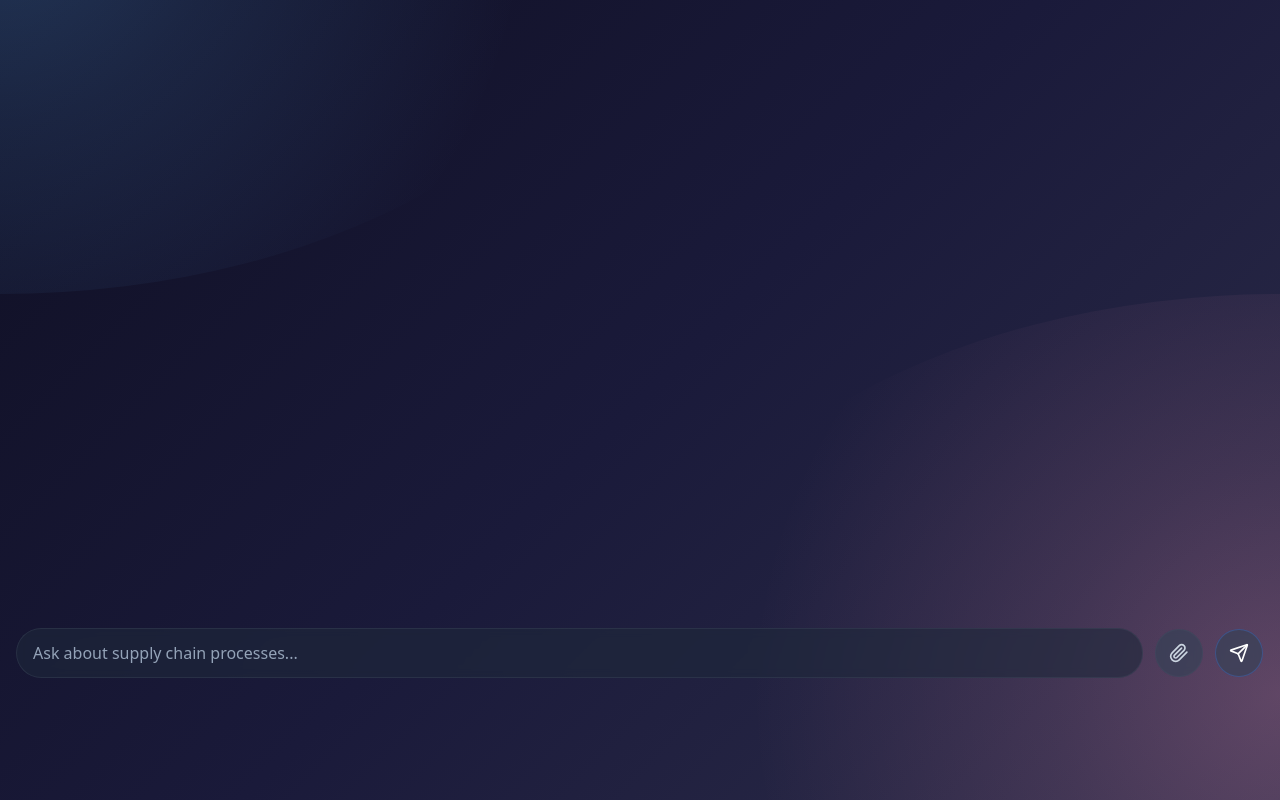
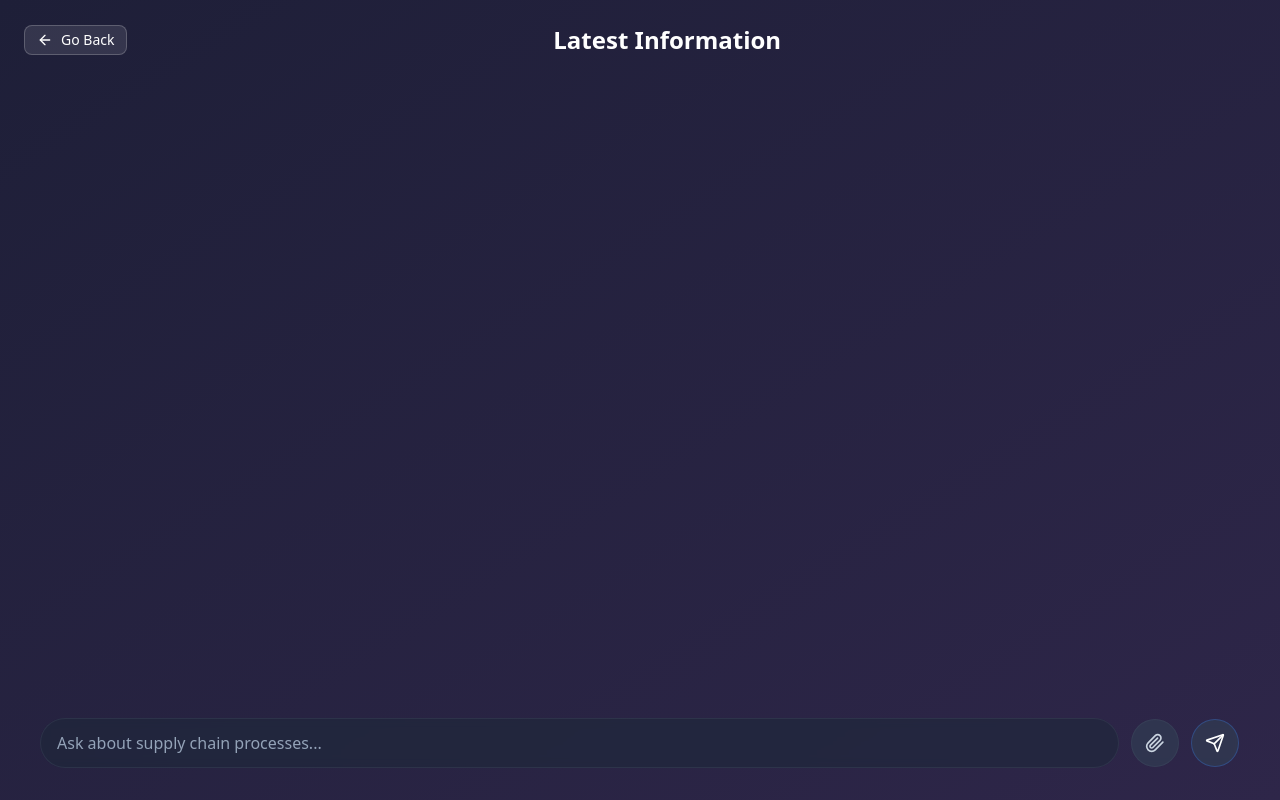
Before and after one commit to Viswajith03/plate-to-flow-chat, a React (Vite) app: page /latest-information in a window 1280 px wide. Built offline with nearby package versions, Linux system fonts and the light colour scheme.

Commit message:
Refactor: Apply chat interface to /chat and /latest-information
Updated /chat and /latest-information pages to use the same chat interface and layout as Demand Forecasting and Data Analysis, removing suggestion cards.

```diff
--- a/src/pages/Chat.tsx
+++ b/src/pages/Chat.tsx
@@ -1,12 +1,14 @@
 
 import React from 'react';
-import ChatHeader from '../components/ChatHeader';
+import { useNavigate } from 'react-router-dom';
+import { ArrowLeft } from 'lucide-react';
 import ChatMessages from '../components/ChatMessages';
 import ChatInput from '../components/ChatInput';
 import AnalysisSidebar from '../components/AnalysisSidebar';
 import { useChat } from '../hooks/useChat';
 
 const Chat = () => {
+  const navigate = useNavigate();
   const {
     messages,
     isTyping,
@@ -21,14 +23,25 @@ const Chat = () => {
   } = useChat();
 
   return (
-    <div className="h-screen gradient-bg">
-      <div className="flex h-full">
-        {/* Main Content Area */}
-        <div className="flex flex-col flex-1 relative gradient-content min-w-0">
+    <div className="h-screen flex bg-gradient-to-br from-[#1E1F38] to-[#2E2649]">
+      {/* Main chat column */}
+      <div className="flex flex-col flex-1 gradient-content min-w-0">
+
         {/* Header */}
-          <ChatHeader />
+        <header className="flex items-center justify-between px-6 py-6 bg-transparent">
+          <button
+            onClick={() => navigate('/')}
+            className="flex items-center space-x-2 px-3 py-1 bg-white/10 hover:bg-white/20 rounded-lg border border-white/20 transition-colors"
+          >
+            <ArrowLeft className="w-4 h-4 text-white" />
+            <span className="text-white text-sm">Go Back</span>
+          </button>
+          <h1 className="text-2xl font-semibold text-white">SCM AI Chat</h1>
+          <div className="w-12" /> {/* spacer */}
+        </header>
 
-          {/* Messages Area */}
+        {/* Messages (scrollable) */}
+        <main className="flex-1 overflow-y-auto px-6">
           <ChatMessages
             messages={messages}
             isTyping={isTyping}
@@ -37,13 +50,16 @@ const Chat = () => {
             onRemoveFile={handleRemoveFile}
             messagesEndRef={messagesEndRef}
           />
+        </main>
 
-          {/* Chat Input */}
+        {/* Input bar */}
+        <footer className="px-6 py-4 bg-transparent">
           <ChatInput
             onSendMessage={handleSendMessage}
             onFileUpload={handleFileUpload}
             disabled={isTyping || showAnalysisFlow}
           />
+        </footer>
       </div>
 
       {/* Analysis Flow Sidebar */}
@@ -53,7 +69,6 @@ const Chat = () => {
         onComplete={handleAnalysisComplete}
       />
     </div>
-    </div>
   );
 };
 
--- a/src/pages/LatestInformation.tsx
+++ b/src/pages/LatestInformation.tsx
@@ -23,23 +23,25 @@ const LatestInformation = () => {
   } = useChat();
 
   return (
-    <div className="h-screen gradient-bg">
-      <div className="flex h-full">
-        <div className="flex flex-col flex-1 relative gradient-content min-w-0">
-          {/* Header with Go Back button - moved down with padding */}
-          <div className="flex items-center justify-between p-8 pb-4">
+    <div className="h-screen flex bg-gradient-to-br from-[#1E1F38] to-[#2E2649]">
+      {/* Main chat column */}
+      <div className="flex flex-col flex-1 gradient-content min-w-0">
+
+        {/* Header */}
+        <header className="flex items-center justify-between px-6 py-6 bg-transparent">
           <button
             onClick={() => navigate('/')}
-              className="flex items-center space-x-2 px-4 py-2 bg-white/10 hover:bg-white/20 rounded-lg border border-white/20 transition-colors"
+            className="flex items-center space-x-2 px-3 py-1 bg-white/10 hover:bg-white/20 rounded-lg border border-white/20 transition-colors"
           >
             <ArrowLeft className="w-4 h-4 text-white" />
-              <span className="text-white">Go Back to Main Menu</span>
+            <span className="text-white text-sm">Go Back</span>
           </button>
-            <h1 className="text-3xl font-bold text-white">Latest Information</h1>
-            <div className="w-48"></div> {/* Spacer for center alignment */}
-          </div>
+          <h1 className="text-2xl font-semibold text-white">Latest Information</h1>
+          <div className="w-12" /> {/* spacer */}
+        </header>
 
-          {/* Messages Area */}
+        {/* Messages (scrollable) */}
+        <main className="flex-1 overflow-y-auto px-6">
           <ChatMessages
             messages={messages}
             isTyping={isTyping}
@@ -48,13 +50,16 @@ const LatestInformation = () => {
             onRemoveFile={handleRemoveFile}
             messagesEndRef={messagesEndRef}
           />
+        </main>
 
-          {/* Chat Input */}
+        {/* Input bar */}
+        <footer className="px-6 py-4 bg-transparent">
           <ChatInput
             onSendMessage={handleSendMessage}
             onFileUpload={handleFileUpload}
             disabled={isTyping || showAnalysisFlow}
           />
+        </footer>
       </div>
 
       {/* Analysis Flow Sidebar */}
@@ -64,7 +69,6 @@ const LatestInformation = () => {
         onComplete={handleAnalysisComplete}
       />
     </div>
-    </div>
   );
 };
 
```
Lines whose indentation alone changed are shown as unchanged.
